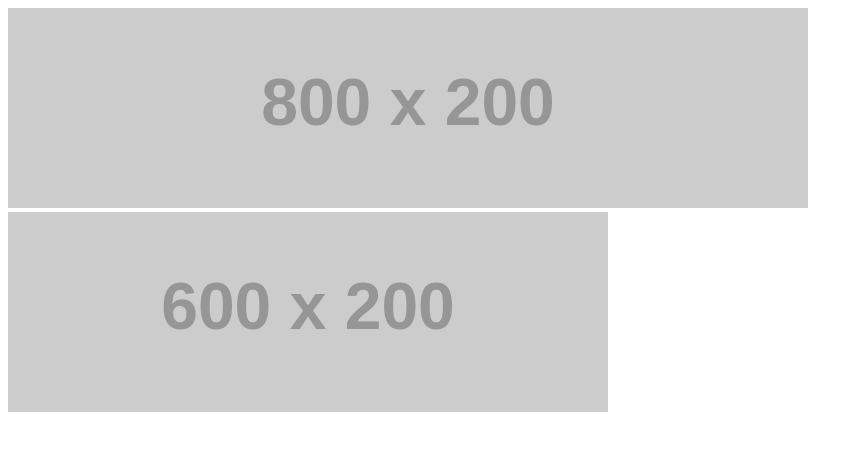
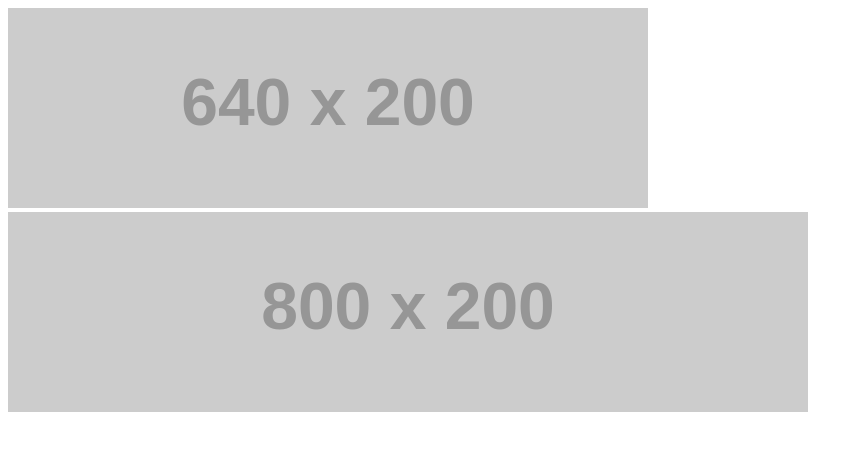
Before and after one commit to 1Marc/hisrc, a plain HTML site: page index.html in a window 1280 px wide. Shown: the whole page, without its empty margins (0-863 px from the left). Drawn offline with nearby package versions, Linux system fonts and the light colour scheme; placeholder pictures from the web are drawn by us.

Commit message:
swapped demo html/images

```diff
--- a/index.html
+++ b/index.html
@@ -6,14 +6,12 @@
   <script>
   $(document).ready(function(){
     $("img:eq(0)").hisrc();
-    $("img:eq(1)").hisrc({
-      minwidth: 800
-    });
+    $("img:eq(1)").hisrc({ minwidth: 800 });
   })
   </script>
 </head>
 <body>
+  <img src='http://placehold.it/400x200.png' data-hisrc='http://placehold.it/640x200.png'>
   <img src='http://placehold.it/400x200.png' data-hisrc='http://placehold.it/800x200.png'>
-  <img src='http://placehold.it/400x200.png' data-hisrc='http://placehold.it/600x200.png'>
 </body>
 </html>
```
